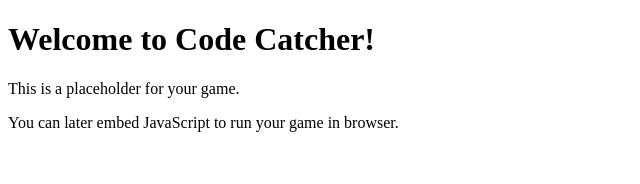
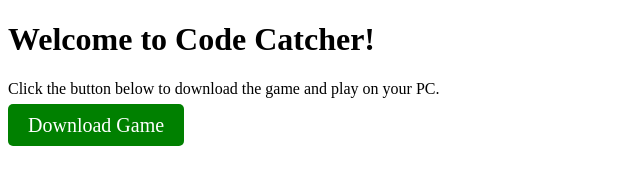
Before and after one commit to vaishnavisinghvasu/code-catcher, a plain HTML site: page templates/index.html in a window 1280 px wide. Shown: the whole page, without its empty margins (0-640 px from the left). Drawn offline with Linux system fonts and the light colour scheme.

Commit message:
Update index.html

```diff
--- a/templates/index.html
+++ b/templates/index.html
@@ -5,7 +5,7 @@
 </head>
 <body>
     <h1>Welcome to Code Catcher!</h1>
-    <p>This is a placeholder for your game.</p>
-    <p>You can later embed JavaScript to run your game in browser.</p>
+    <p>Click the button below to download the game and play on your PC.</p>
+    <a href="/download" style="font-size:20px; padding:10px 20px; background-color:green; color:white; text-decoration:none; border-radius:5px;">Download Game</a>
 </body>
 </html>
```
